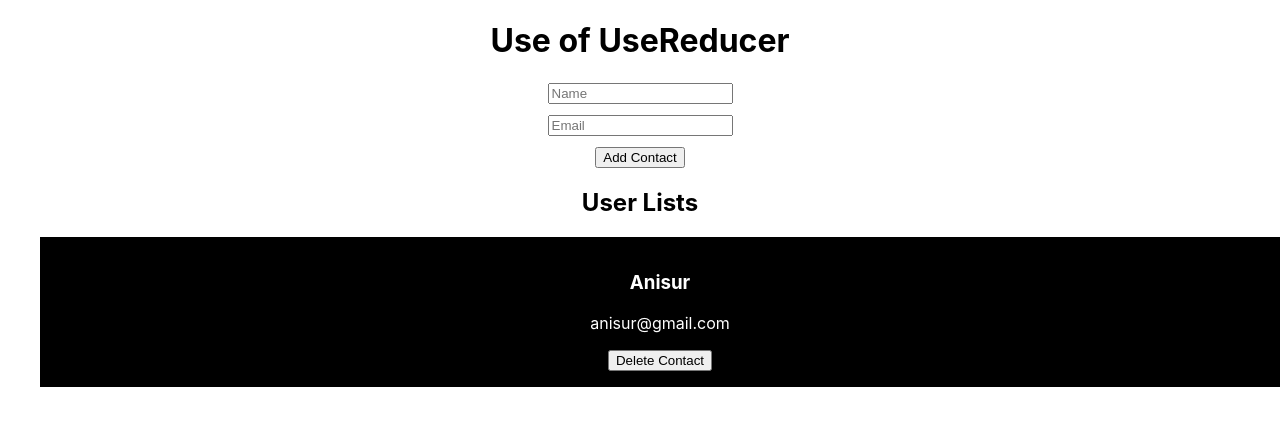
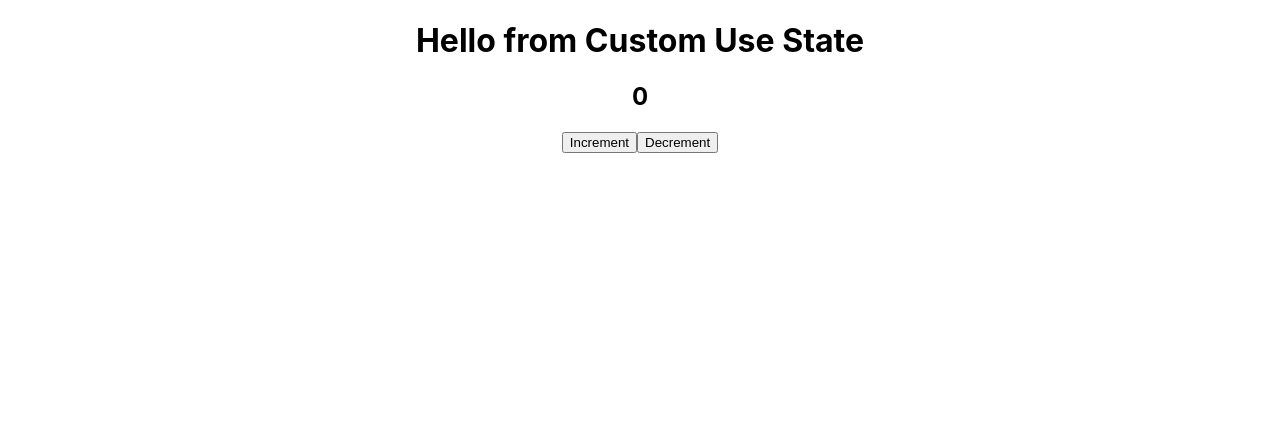
Before and after one commit to anisur2805/learning-react-, a React (Create React App) app: page / in a window 1280 px wide. Shown: the top 426 px of the page. Built offline with nearby package versions, Linux system fonts and the light colour scheme.

Commit message:
add use Custom hook

```diff
--- a/src/App.js
+++ b/src/App.js
@@ -6,7 +6,8 @@ import "./App.css";
 // import CallbackComponent from "./components/hooks/useCallback";
 // import ContextComponent from "./components/hooks/useContext";
 // import UseReducerComponent from "./components/hooks/UseReducer";
-import UseReducerComponent2 from "./components/hooks/UseReducer2";
+// import UseReducerComponent2 from "./components/hooks/UseReducer2";
+import CustomStateHook from "./components/hooks/useCounter";
 
 // import ClickCounter from "./components/HOC/1/ClickCounter";
 // import HoverCounter from "./components/HOC/1/HoverCounter";
@@ -77,7 +78,9 @@ function App() {
 
       {/* USe Reducer */}
       {/* <UseReducerComponent /> */}
-      <UseReducerComponent2 />
+      {/* <UseReducerComponent2 /> */}
+
+      <CustomStateHook />
     </div>
   );
 }
--- /dev/null
+++ b/src/components/hooks/useCounter/index.js
@@ -0,0 +1,14 @@
+import React from "react";
+import useCounter from "./useCounter";
+
+export default function CustomStateHook() {
+  const [value, increment, decrement] = useCounter(0);
+  return (
+    <div>
+		<h1>Hello from Custom Use State</h1>
+      <h2>{value}</h2>
+      <button onClick={increment}>Increment</button>
+      <button onClick={decrement}>Decrement</button>
+    </div>
+  );
+}
--- /dev/null
+++ b/src/components/hooks/useCounter/useCounter.js
@@ -0,0 +1,13 @@
+import { useState } from "react";
+export default function useCounter(initialValue) {
+  const [value, setValue] = useState(initialValue);
+  const increment = () => {
+    return setValue(value + 1);
+  };
+
+  const decrement = () => {
+    return setValue(value - 1);
+  };
+
+  return [value, increment, decrement];
+}
```
